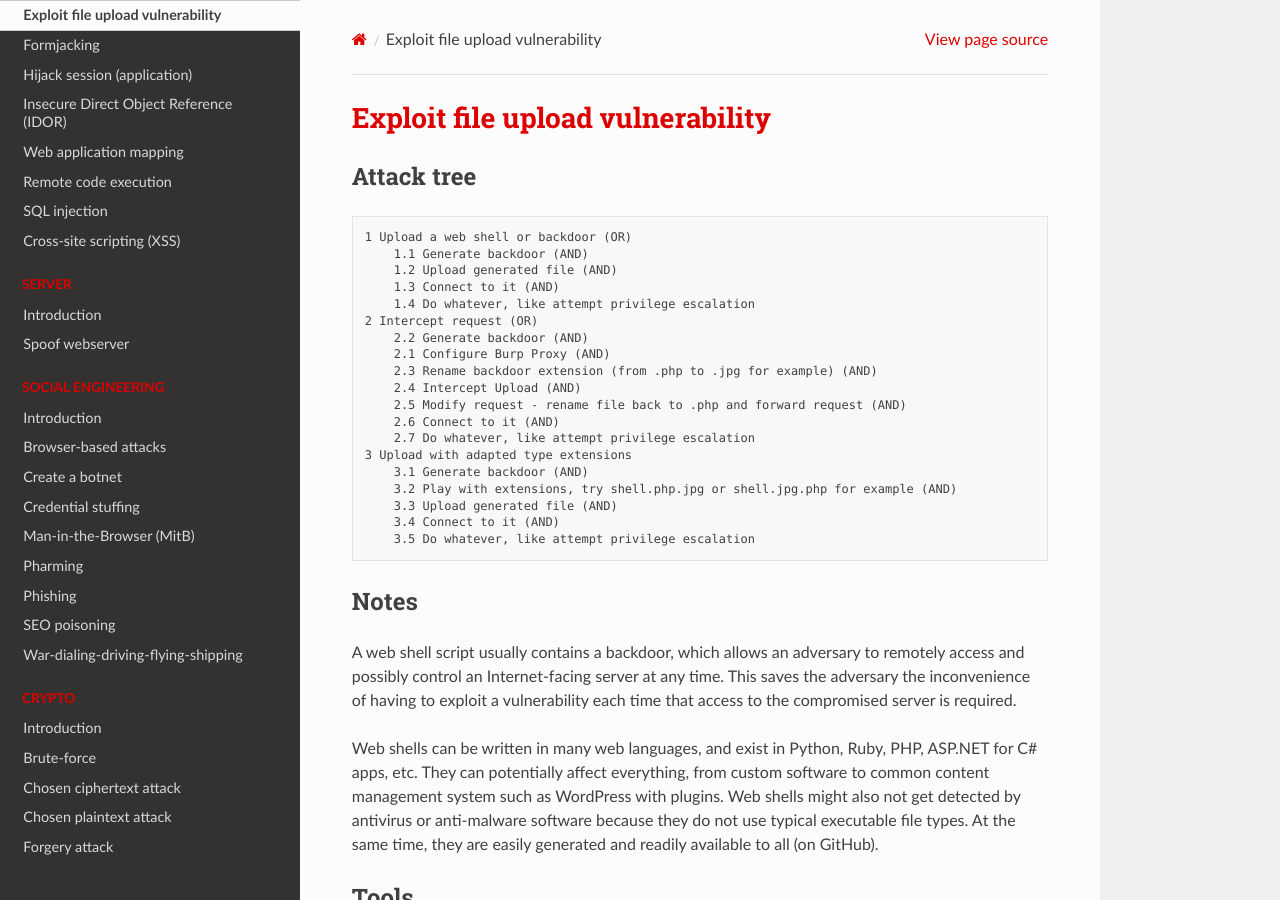
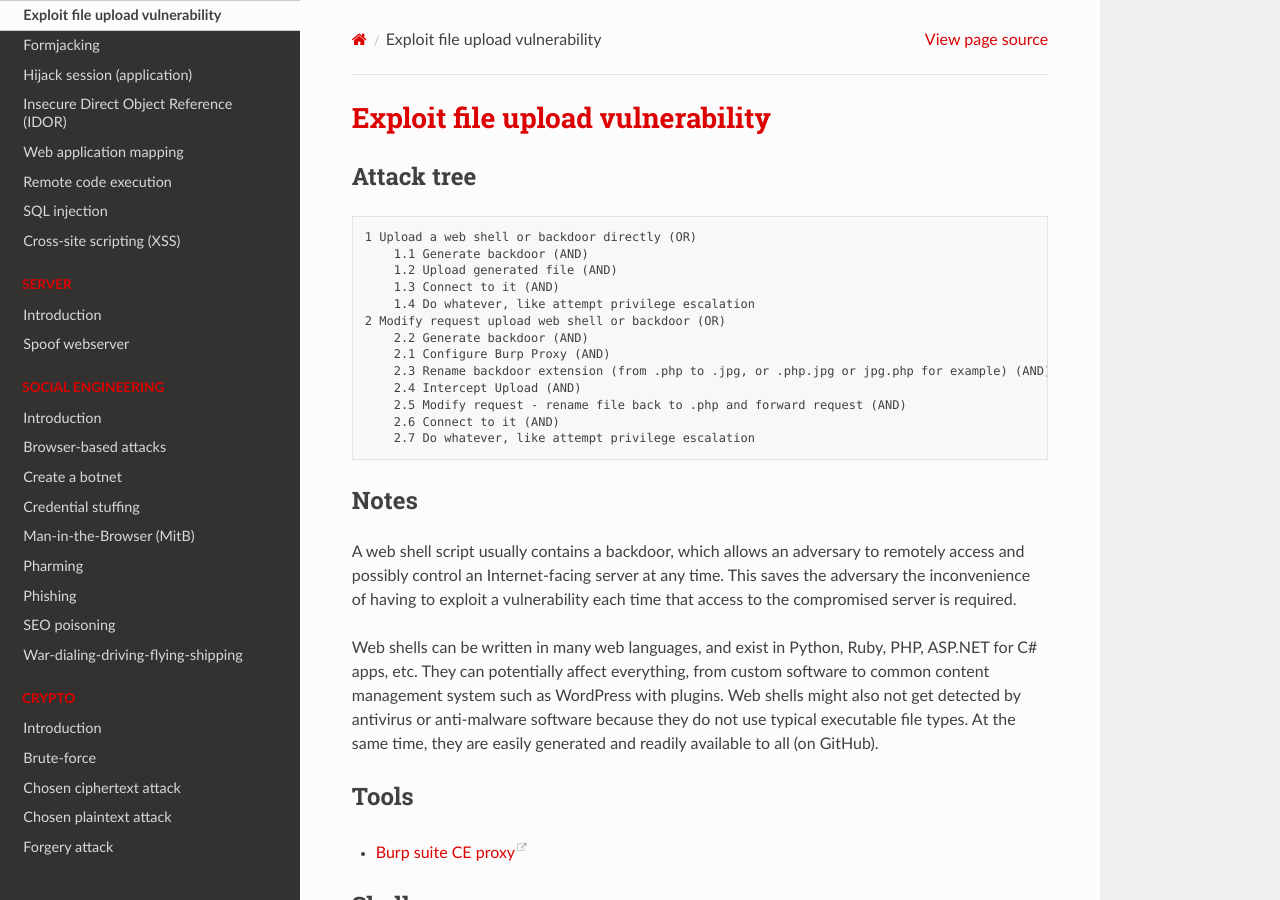
Before and after one commit to tymyrddin/red-basic, a Sphinx documentation site: the page built from source/docs/application/Exploit-file-upload-vuln.md, in a window 1280 px wide and 900 px high. Built offline with Sphinx 7.4.7 and the Read the Docs theme 2.0.0, drawn with Linux system fonts in a browser that asks for light colours.

Commit message:
Exploit file upload vulns

````diff
--- a/source/docs/application/Exploit-file-upload-vuln.md
+++ b/source/docs/application/Exploit-file-upload-vuln.md
@@ -3,25 +3,19 @@
 ## Attack tree
 
 ```text
-1 Upload a web shell or backdoor (OR)
+1 Upload a web shell or backdoor directly (OR)
     1.1 Generate backdoor (AND)
     1.2 Upload generated file (AND)
     1.3 Connect to it (AND)
     1.4 Do whatever, like attempt privilege escalation
-2 Intercept request (OR)
+2 Modify request upload web shell or backdoor (OR)
     2.2 Generate backdoor (AND)
     2.1 Configure Burp Proxy (AND)
-    2.3 Rename backdoor extension (from .php to .jpg for example) (AND)
+    2.3 Rename backdoor extension (from .php to .jpg, or .php.jpg or jpg.php for example) (AND)
     2.4 Intercept Upload (AND)
     2.5 Modify request - rename file back to .php and forward request (AND)
     2.6 Connect to it (AND)
     2.7 Do whatever, like attempt privilege escalation
-3 Upload with adapted type extensions
-    3.1 Generate backdoor (AND)
-    3.2 Play with extensions, try shell.php.jpg or shell.jpg.php for example (AND)
-    3.3 Upload generated file (AND)
-    3.4 Connect to it (AND)
-    3.5 Do whatever, like attempt privilege escalation
 ```
 
 ## Notes
````
